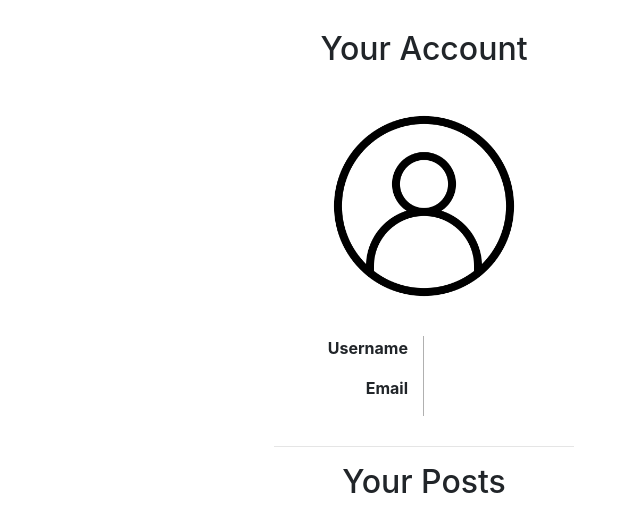
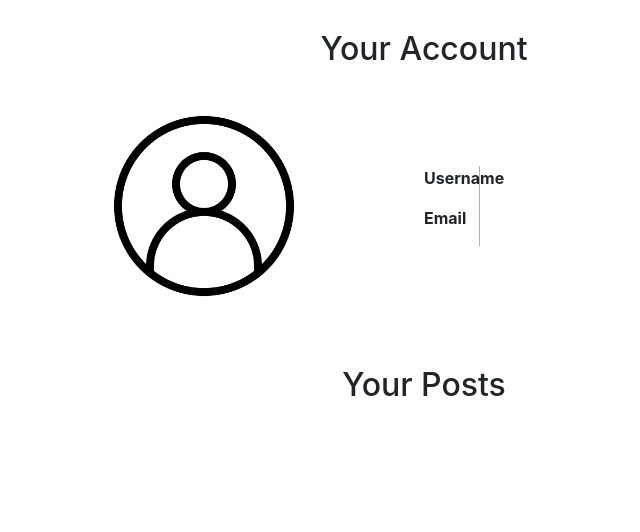
Before and after one commit to Pop0097/Dis-COVID, a PHP site: page /profile.html in a window 1280 px wide. Shown: the part 115-647 px from the top of the page, without its empty margins (216-856 px from the left). Run offline with PHP 8.4, Linux system fonts and the light colour scheme; some libraries are stand-ins or nearby versions.

Commit message:
updated ui

```diff
--- a/profile.html
+++ b/profile.html
@@ -43,27 +43,28 @@
 
     <section class="user-information-area">
         <div class="container-fluid">
-            <div class="row">
-                <div class="col-12">
-                    <img src="images/profile.png" width="200px" heigt="200px" style="border-radius:50%; margin-bottom: 30px;" class="center">
+            <div class="row" style="margin-bottom: 30px;">
+                <div class="col-md-6">
+                    <img src="images/profile.png" width="200px" heigt="200px" style="border-radius:50%; margin-bottom: 30px; margin-left: 50%;" class="position:relative">
                 </div>
-            </div>
-            <div class="user-information center" style="max-width: 300px">
-                <div class="row"  style="margin-bottom: 30px;">
-                    <div class="col-12 col-md-6 user-information-field">
-                        <p><strong>Username</strong></p>
+                <div class="user-information left" style="margin-top: 60px;">
+                    <div class="row">
+                        <div class="col-md-6 user-information-field">
+                            <p><strong>Username</strong></p>
+                        </div>
+                        <div class="col-md-6 user-information">
+                            <p id="user-username"></p>
+                        </div>
                     </div>
-                    <div class="col-12 col-md-6 user-information">
-                        <p id="user-username"></p>
-                    </div>
-                    <div class="col-12 col-md-6 user-information-field">
-                        <p><strong>Email</strong></p>
-                    </div>
-                    <div class="col-12 col-md-6 user-information">
-                        <p id="user-email"></p>
+                    <div class="row">
+                        <div class="col-md-6 user-information-field">
+                            <p><strong>Email</strong></p>
+                        </div>
+                        <div class="col-md-6 user-information">
+                            <p id="user-email"></p>
+                        </div>
                     </div>
                 </div>
-                <hr>
             </div>
         </div>
     </section>
--- a/style/style.css
+++ b/style/style.css
@@ -230,10 +230,11 @@
     border-radius: 10px;
     border: none;
     padding: 5px;
+    padding-left: 40px;
     background-image: url(../images/search.png);
     background-size: 3%;
     background-repeat: no-repeat;
-    background-position: 99%;
+    background-position: 2%;
 }
 
 .navbar a {
@@ -299,5 +300,5 @@
 
 .user-information-field{
     border-right: 1px solid #b0b0b0;
-    text-align: right;
+    text-align: left;
 }
```
Also changed, not shown: create_post.html (+5 -5 lines).
